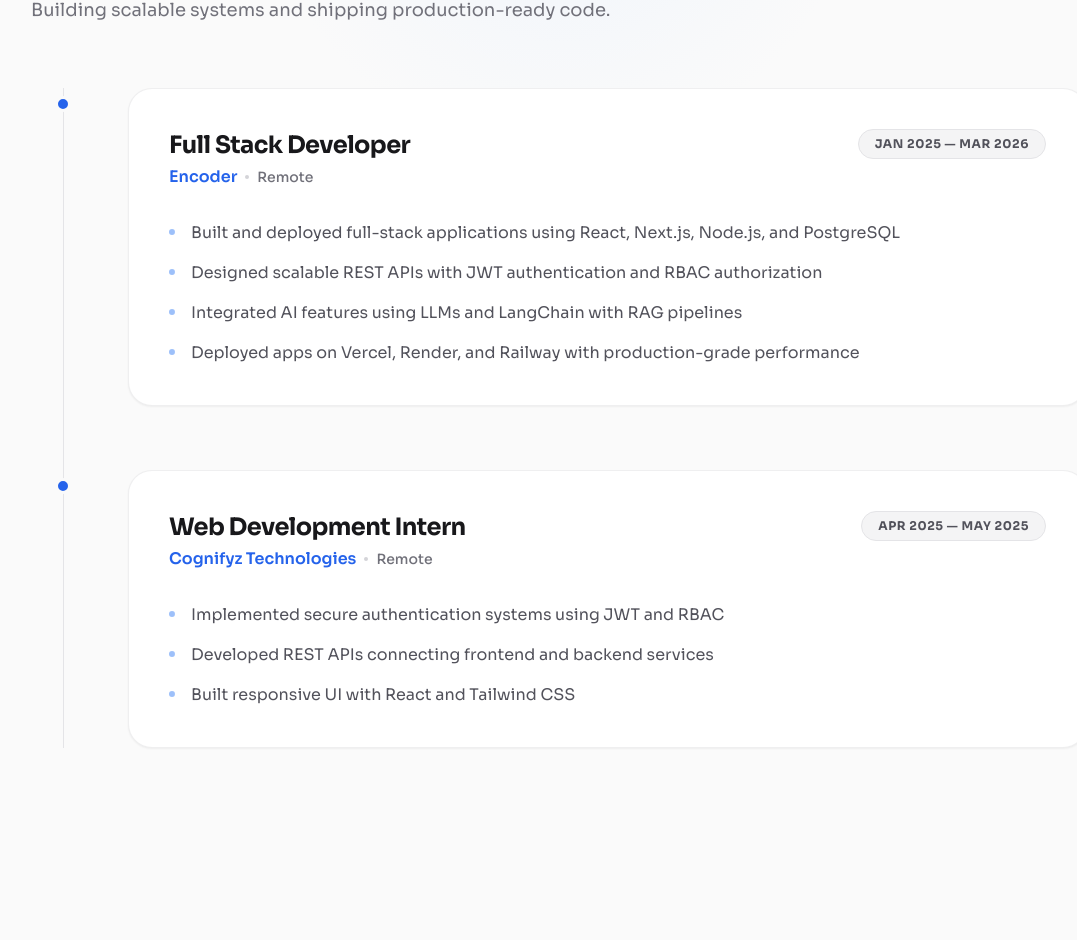
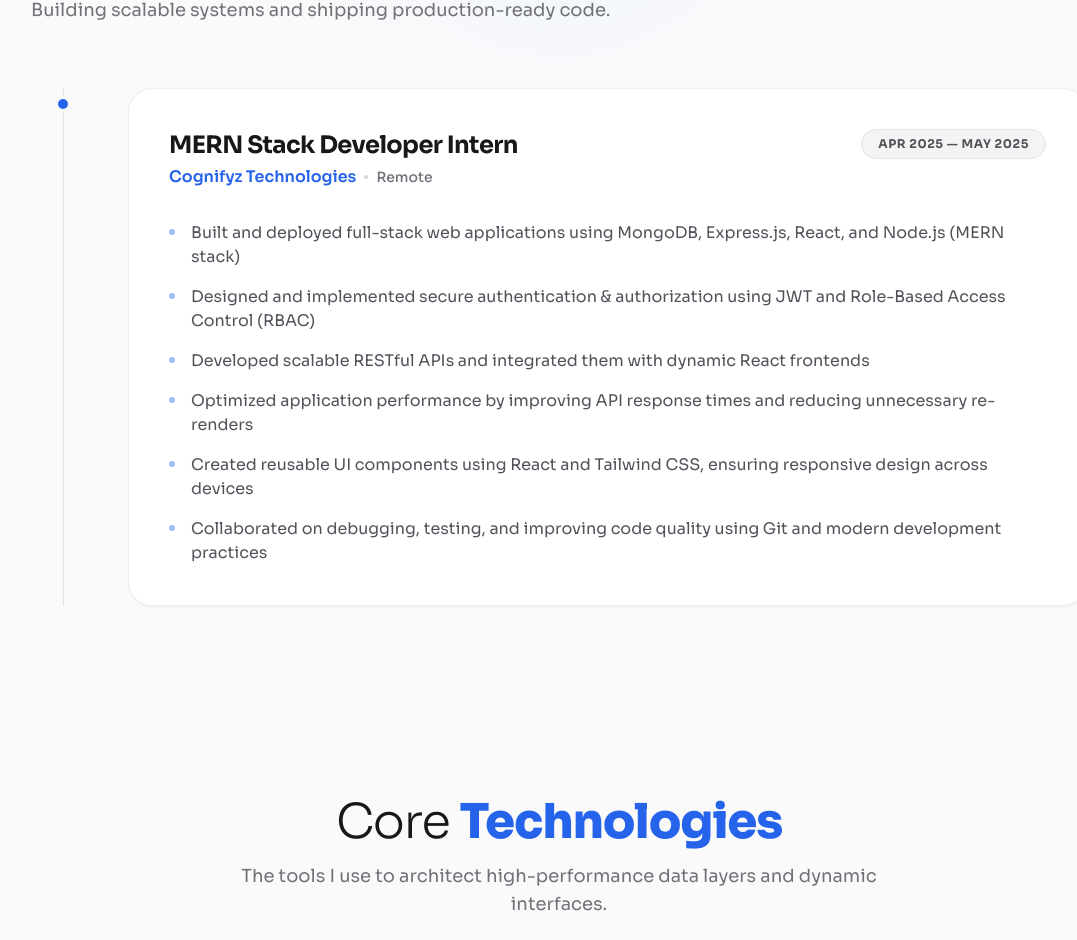
Before and after one commit to Curious-Firdosh/Fridosh_Portfolio, a React (Vite) app: page / in a window 1280 px wide. Shown: the part 996-1936 px from the top of the page, without its empty margins (81-1158 px from the left). Built offline with nearby package versions, Linux system fonts and the light colour scheme.

Commit message:
Refactor Skills component: update experience details and improve layout

```diff
--- a/src/components/Skills.jsx
+++ b/src/components/Skills.jsx
@@ -5,27 +5,30 @@ import { SiTypescript, SiDocker, SiHono, SiPrisma, SiExpress } from "react-icons
 import { BiLogoPostgresql } from "react-icons/bi";
 
 const EXPERIENCE = [
+  // {
+  //   role: "Full Stack Developer",
+  //   company: "Encoder",
+  //   duration: "Jan 2025 — Mar 2026",
+  //   type: "Remote",
+  //   highlights: [
+  //     "Built and deployed full-stack applications using React, Next.js, Node.js, and PostgreSQL",
+  //     "Designed scalable REST APIs with JWT authentication and RBAC authorization",
+  //     "Integrated AI features using LLMs and LangChain with RAG pipelines",
+  //     "Deployed apps on Vercel, Render, and Railway with production-grade performance"
+  //   ]
+  // },
   {
-    role: "Full Stack Developer",
-    company: "Encoder",
-    duration: "Jan 2025 — Mar 2026",
-    type: "Remote",
-    highlights: [
-      "Built and deployed full-stack applications using React, Next.js, Node.js, and PostgreSQL",
-      "Designed scalable REST APIs with JWT authentication and RBAC authorization",
-      "Integrated AI features using LLMs and LangChain with RAG pipelines",
-      "Deployed apps on Vercel, Render, and Railway with production-grade performance"
-    ]
-  },
-  {
-    role: "Web Development Intern",
+    role: "MERN Stack Developer Intern",
     company: "Cognifyz Technologies",
     duration: "Apr 2025 — May 2025",
     type: "Remote",
     highlights: [
-      "Implemented secure authentication systems using JWT and RBAC",
-      "Developed REST APIs connecting frontend and backend services",
-      "Built responsive UI with React and Tailwind CSS"
+      "Built and deployed full-stack web applications using MongoDB, Express.js, React, and Node.js (MERN stack)",
+      "Designed and implemented secure authentication & authorization using JWT and Role-Based Access Control (RBAC)",
+      "Developed scalable RESTful APIs and integrated them with dynamic React frontends",
+      "Optimized application performance by improving API response times and reducing unnecessary re-renders",
+      "Created reusable UI components using React and Tailwind CSS, ensuring responsive design across devices",
+      "Collaborated on debugging, testing, and improving code quality using Git and modern development practices"
     ]
   }
 ];
```
